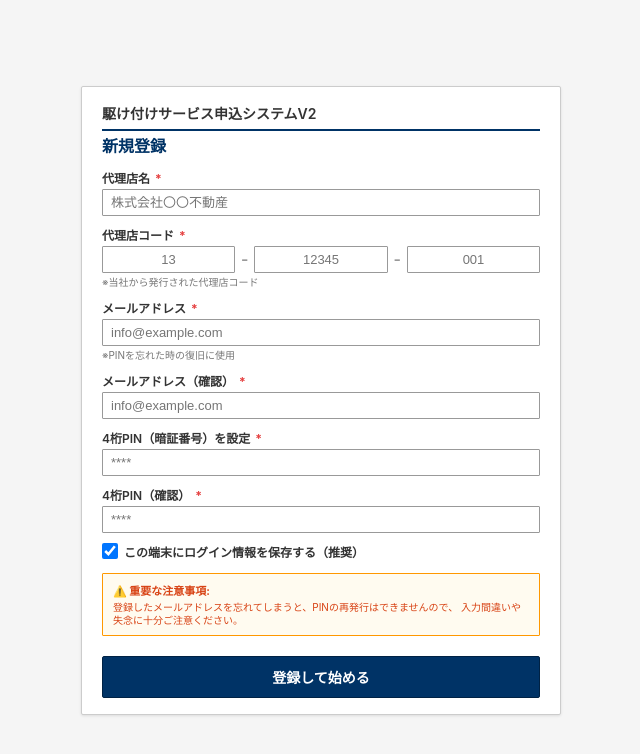
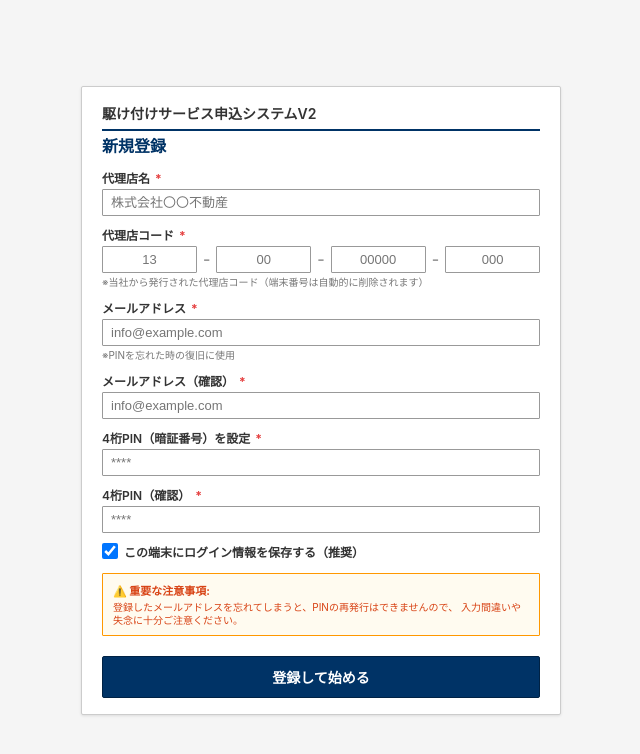
Before and after one commit to nozomu-tashiro/webapp-v2, a React (Create React App) app in the folder frontend/: page / in a window 1280 px wide. Shown: the top 754 px of the page, without its empty margins (319-959 px from the left). Built offline with nearby package versions, Linux system fonts and the light colour scheme.

Commit message:
fix: 登録画面の代理店コードも4入力欄(都道府県2桁-地域2桁-会員番号最大10桁-端末番号3桁)に修正

```diff
--- a/frontend/src/components/Register.js
+++ b/frontend/src/components/Register.js
@@ -13,6 +13,7 @@ const Register = ({ onRegisterSuccess }) => {
     agentCodePart1: '',
     agentCodePart2: '',
     agentCodePart3: '',
+    agentCodePart4: '',
     email: '',
     emailConfirm: '',
     pin: '',
@@ -45,8 +46,9 @@ const Register = ({ onRegisterSuccess }) => {
     // 最大桁数に達したら次のフィールドへ
     const maxLengths = {
       agentCodePart1: 2,
-      agentCodePart2: 10,
-      agentCodePart3: 3
+      agentCodePart2: 2,
+      agentCodePart3: 10,
+      agentCodePart4: 3
     };
 
     if (value.length === maxLengths[part] && nextPartName) {
@@ -171,25 +173,36 @@ const Register = ({ onRegisterSuccess }) => {
                 id="agentCodePart2"
                 type="text"
                 inputMode="numeric"
-                maxLength="10"
+                maxLength="2"
                 value={formData.agentCodePart2}
                 onChange={(e) => handleAgentCodeChange('agentCodePart2', e.target.value, 'agentCodePart3')}
-                placeholder="12345"
-                className={`code-input code-input-long ${errors.agentCode ? 'input-error' : ''}`}
+                placeholder="00"
+                className={`code-input ${errors.agentCode ? 'input-error' : ''}`}
               />
               <span className="code-separator">-</span>
               <input
                 id="agentCodePart3"
                 type="text"
                 inputMode="numeric"
+                maxLength="10"
+                value={formData.agentCodePart3}
+                onChange={(e) => handleAgentCodeChange('agentCodePart3', e.target.value, 'agentCodePart4')}
+                placeholder="00000"
+                className={`code-input code-input-long ${errors.agentCode ? 'input-error' : ''}`}
+              />
+              <span className="code-separator">-</span>
+              <input
+                id="agentCodePart4"
+                type="text"
+                inputMode="numeric"
                 maxLength="3"
-                value={formData.agentCodePart3}
-                onChange={(e) => handleAgentCodeChange('agentCodePart3', e.target.value)}
-                placeholder="001"
+                value={formData.agentCodePart4}
+                onChange={(e) => handleAgentCodeChange('agentCodePart4', e.target.value)}
+                placeholder="000"
                 className={`code-input ${errors.agentCode ? 'input-error' : ''}`}
               />
             </div>
-            <small className="help-text">※当社から発行された代理店コード</small>
+            <small className="help-text">※当社から発行された代理店コード（端末番号は自動的に削除されます）</small>
             {errors.agentCode && <span className="error-text">{errors.agentCode}</span>}
           </div>
 
@@ -287,6 +300,7 @@ const Register = ({ onRegisterSuccess }) => {
             <div className="confirm-details">
               <p><strong>代理店名:</strong> {formData.agentName}</p>
               <p><strong>代理店コード:</strong> {formData.agentCodePart1}-{formData.agentCodePart2}-{formData.agentCodePart3}</p>
+              <p><strong>端末番号:</strong> {formData.agentCodePart4}</p>
               <p><strong>メールアドレス:</strong> {formData.email}</p>
             </div>
             <div className="warning-text">
```
